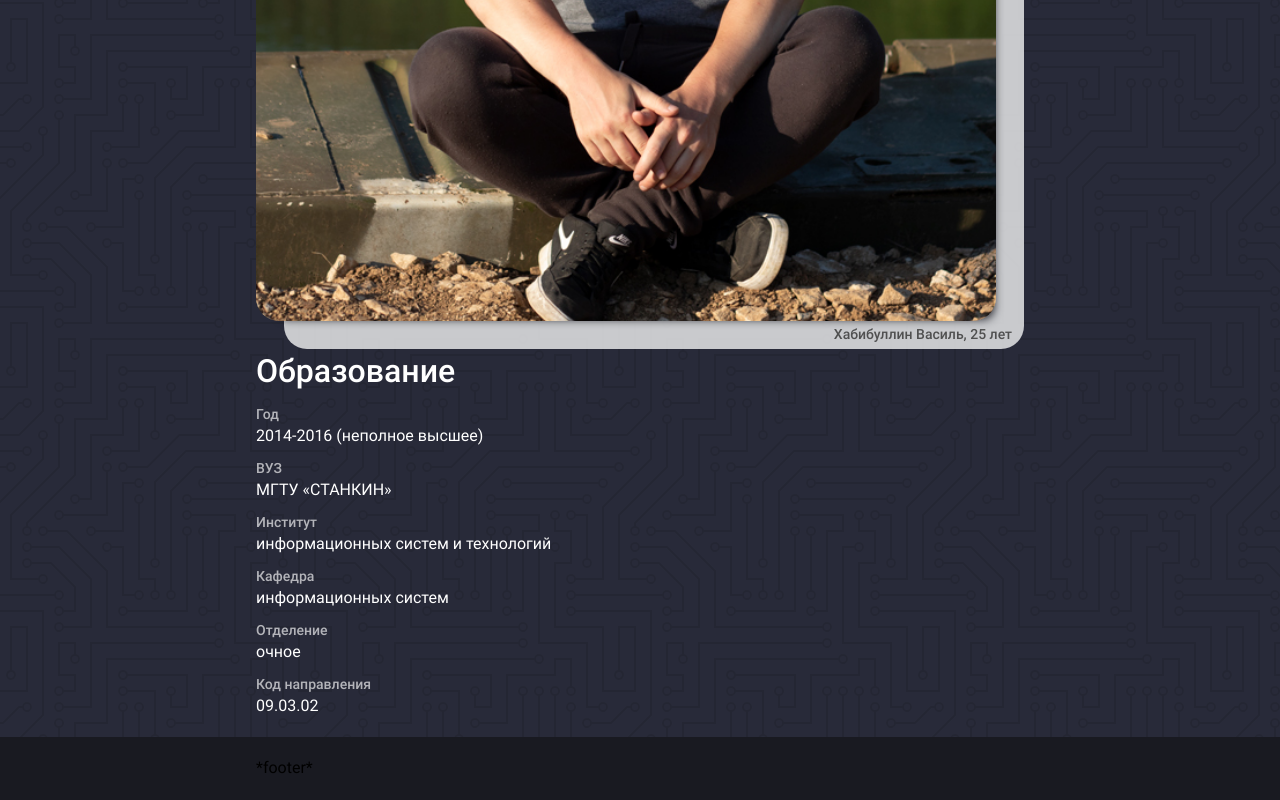
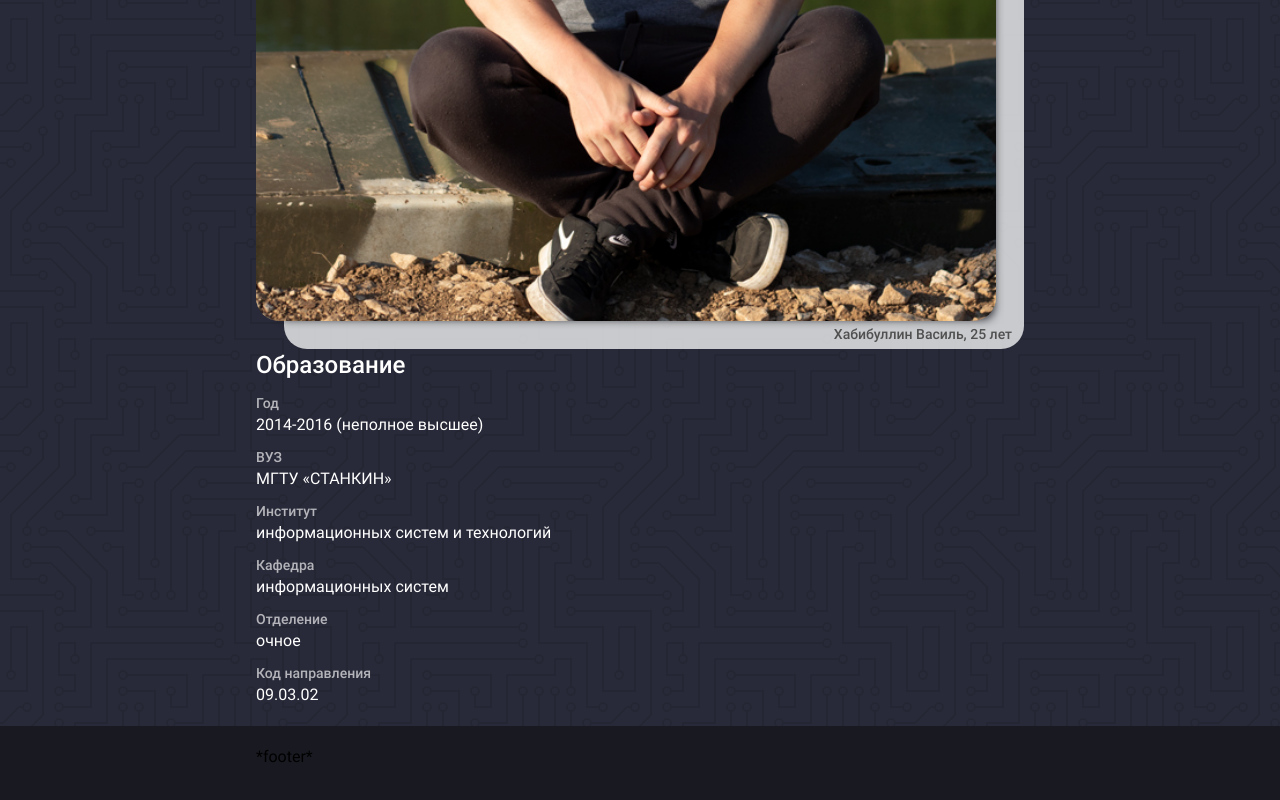
Before and after one commit to GitKhab/gitkhab.com, a Vue app: page / in a window 1280 px wide. Shown: the part 637-1437 px from the top of the page. Built offline with nearby package versions, Linux system fonts and the light colour scheme.

Commit message:
Fix education title

```diff
--- a/src/components/Education.vue
+++ b/src/components/Education.vue
@@ -51,7 +51,7 @@
 
   .education__title {
     margin: 0 0 12px 0;
-    font-size: $font-size-xxl;
+    font-size: $font-size-xl;
     font-weight: 500;
     color: #fff;
   }
```
